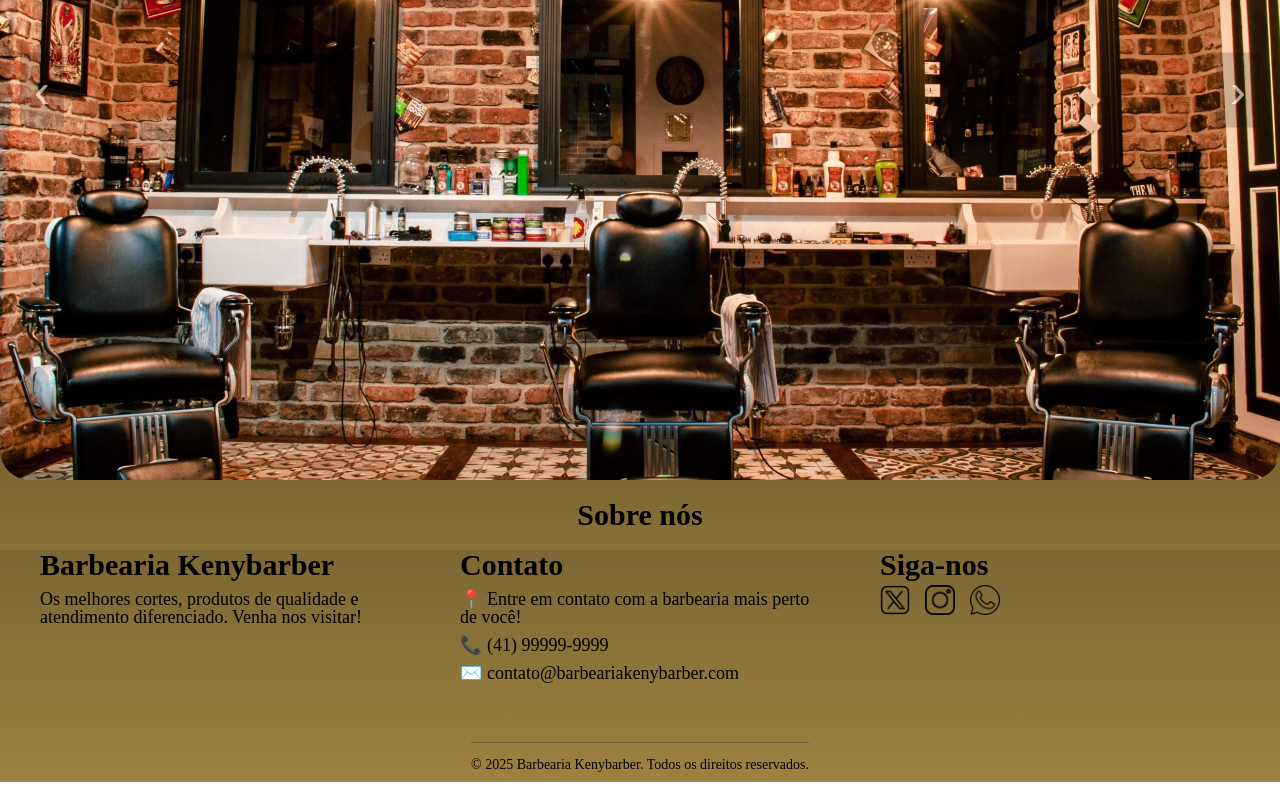
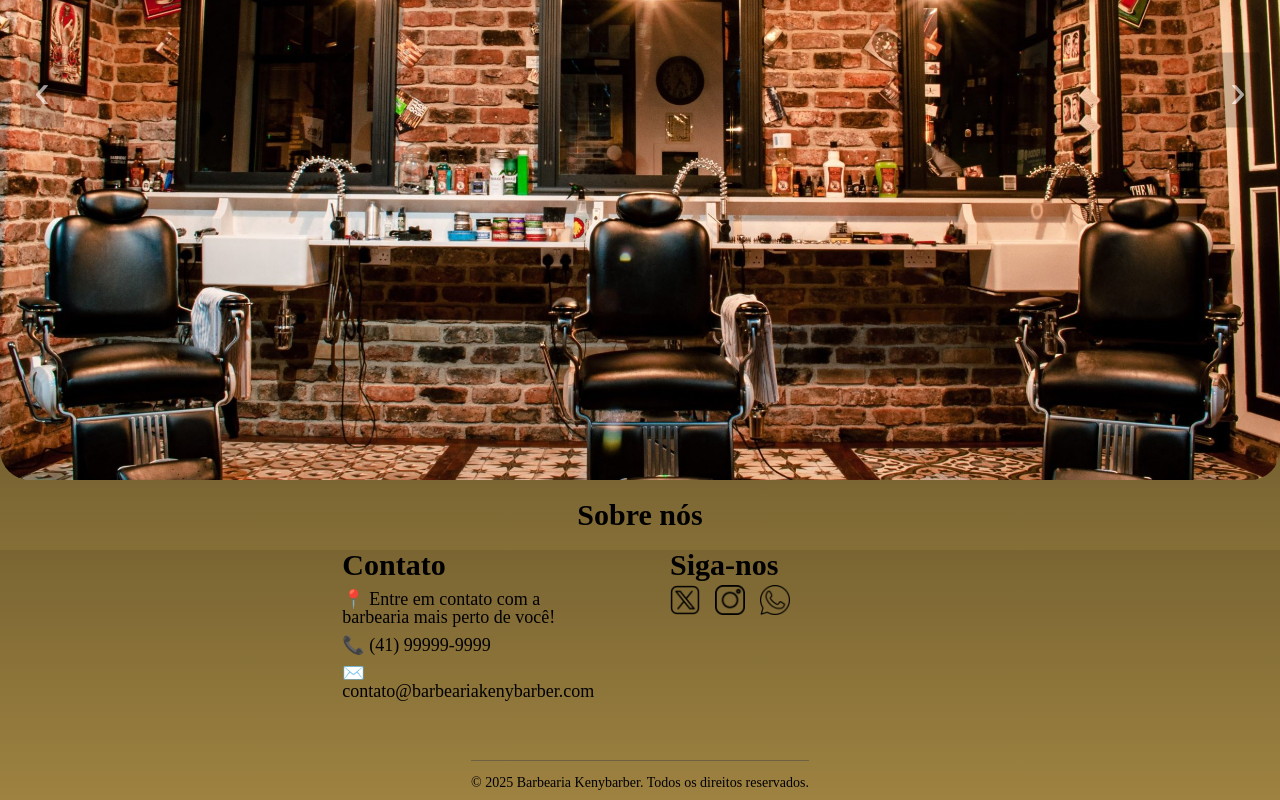
Before and after one commit to yassminn8954/Kenybarber-front, a React (Vite) app: page / in a window 1280 px wide. Shown: the part 430-1230 px from the top of the page. Built offline with nearby package versions, Linux system fonts and the light colour scheme; grey boxes are pictures that could not be loaded; a web font is replaced by a local one.

Commit message:
locais pronto

```diff
--- a/src/Components/Footer/index.jsx
+++ b/src/Components/Footer/index.jsx
@@ -1,4 +1,3 @@
-import React from 'react';
 import styled from 'styled-components';
 import Instagram from '../../assets/sociais/instagram-icon.png';
 import Twitter from '../../assets/sociais/twitter-x.png';
@@ -15,17 +14,22 @@ const StyledFooter = styled.footer`
 
 const FooterContainer = styled.div`
   display: flex;
-  flex-wrap: wrap;
   justify-content: center;
   max-width: 1200px;
   font-family: 'Judson', serif;
   padding: 0 15px;
   gap: 80px 60px;
+
+  @media(max-width:480px){
+    gap: 5px;
+    margin-left: 30px;
+}
 `;
 
 const FooterSection = styled.div`
   flex: 1 1 250px;
   margin-bottom: 30px;
+  display: ${({$display})=> $display || "block"} ;
 
   h2, h3 {
     color: ${({ corTexto }) => corTexto || '#000'};
@@ -38,6 +42,7 @@ const FooterSection = styled.div`
     margin: 10px 0;
     font-size: 18px;
   }
+
 `;
 
 const SocialIcons = styled.div`
@@ -74,7 +79,7 @@ const Footer = ({ corTexto, corFundo }) => {
   return (
     <StyledFooter corFundo={corFundo}>
       <FooterContainer>
-        <FooterSection corTexto={corTexto}>
+        <FooterSection $display="none" corTexto={corTexto}>
           <h2>Barbearia Kenybarber</h2>
           <p>Os melhores cortes, produtos de qualidade e atendimento diferenciado. Venha nos visitar!</p>
         </FooterSection>
```
